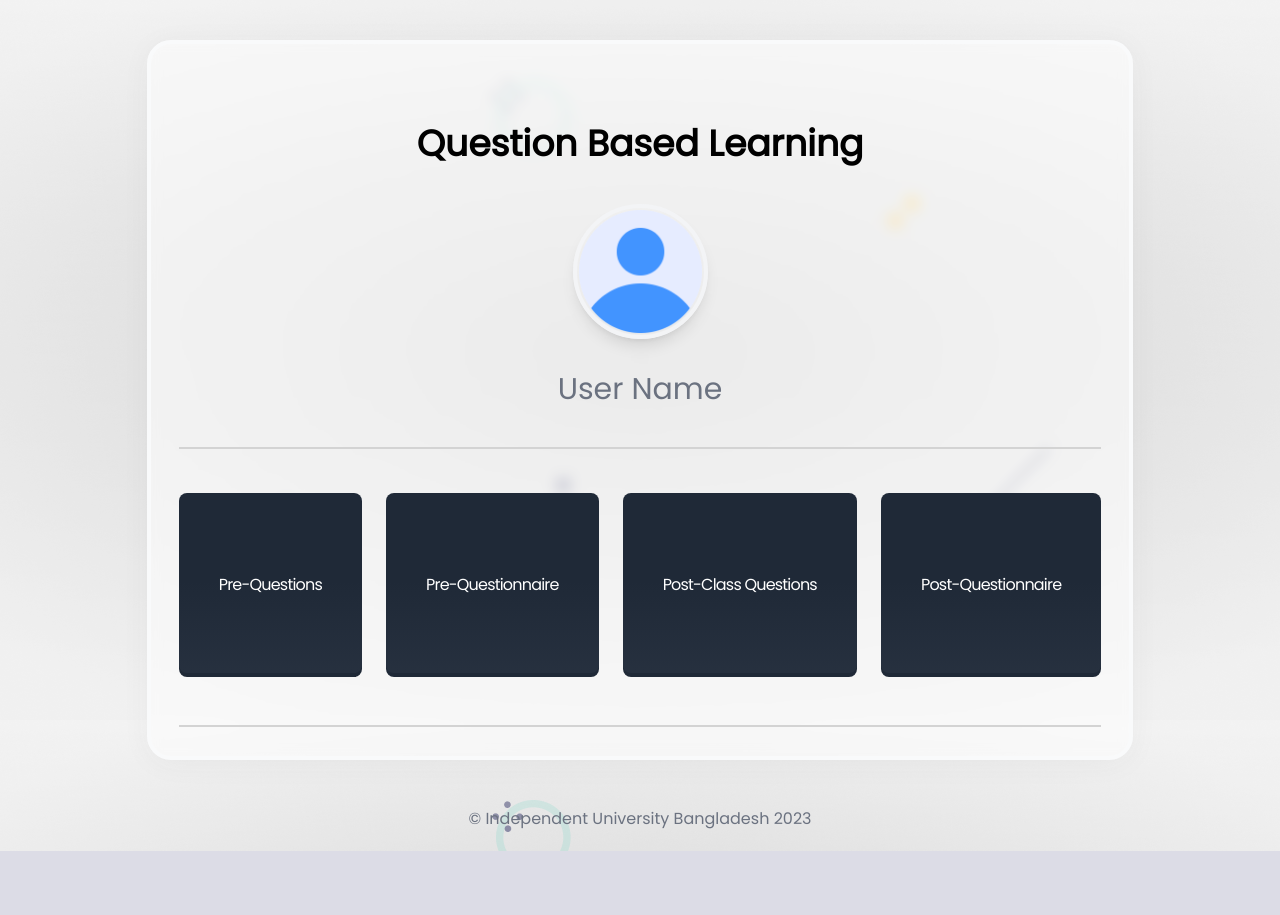
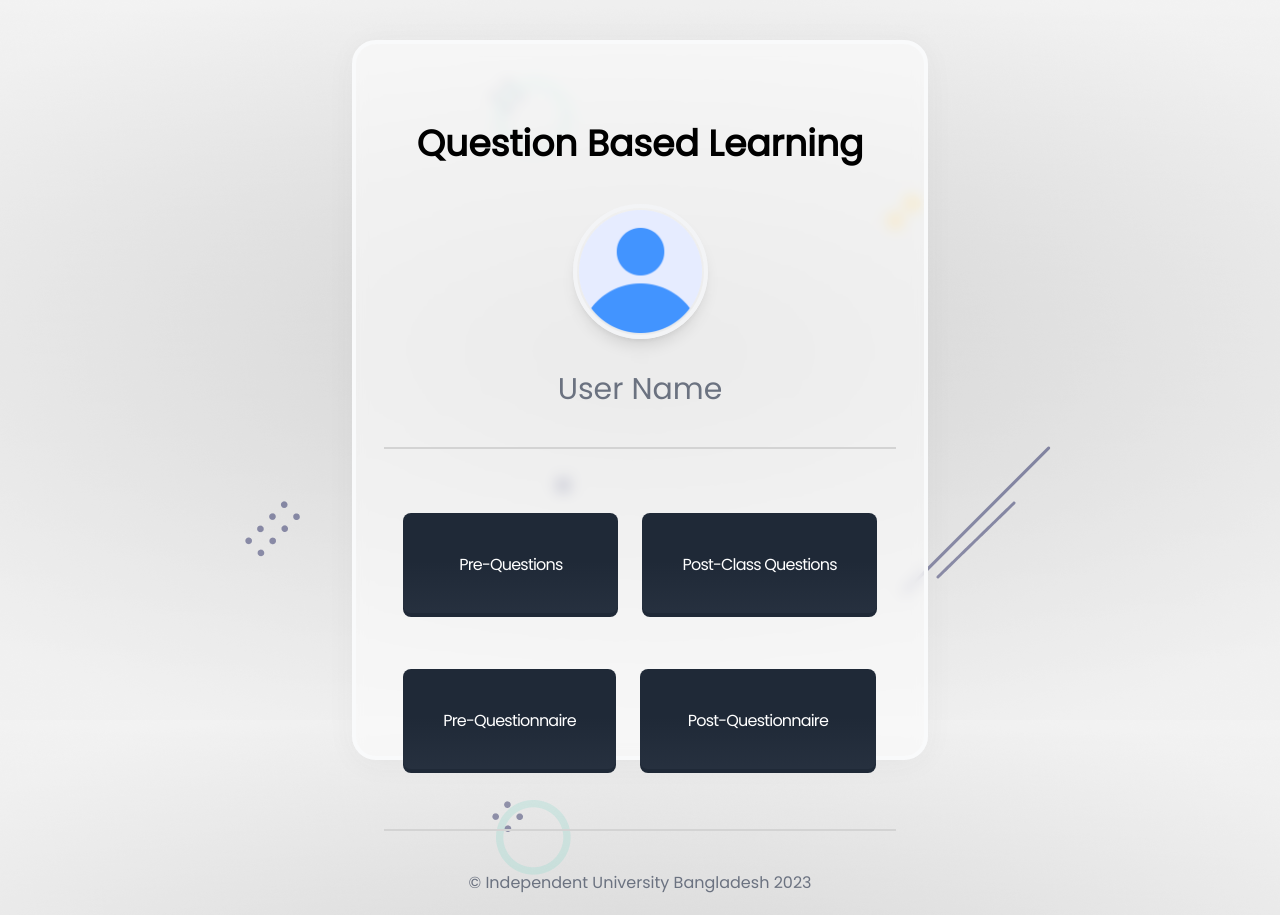
Before and after one commit to reyanzaman/Palta-Questions-v1, a React (Create React App) app in the folder client/: page /dashboard in a window 1280 px wide. Before the commit the page ends 851 px from the top, so only its background shows below. Built offline with nearby package versions, Linux system fonts and the light colour scheme.

Commit message:
UI Fixes

```diff
--- a/client/src/components/Dashboard.js
+++ b/client/src/components/Dashboard.js
@@ -1,43 +1,11 @@
-import React, { useState } from 'react'
-import { Link } from 'react-router-dom'
 import avatar from '../assets/profile_blank.png'
-import { Toaster } from 'react-hot-toast'
-import { useFormik} from 'formik'
-import { registerValidation } from '../helper/validate'
-import convertToBase64 from '../helper/convert'
 
 import styles from '../styles/Username.module.css'
 
 export default function Dashboard() {
 
-  const [file, setFile] = useState()
-
-  const formik = useFormik({
-    initialValues: {
-      email: '',
-      id: '',
-      username: '',
-      password: '',
-    },
-    validate: registerValidation,
-    validateOnBlur: false,
-    validateOnChange: false,
-    onSubmit: async values => {
-      values = await Object.assign(values, { profile: file || ''})
-      console.log(values)
-    }
-  })
-
-  /** formit doesn't support file upload so we need to create this handler*/
-  const onUpload = async e => {
-    const base64 = await convertToBase64(e.target.files[0]);
-    setFile(base64);
-  }
-
   return (
     <div className="container mx-auto">
-
-      <Toaster position='top-center' reverseOrder={false}></Toaster>
 
       <div className="flex justify-center items-center h-screen">
         <div className={styles.glass} style={{width: "45%", height:"90%"}}>
@@ -47,14 +15,11 @@ export default function Dashboard() {
           </div>
           <br></br>
 
-          <form className="py-" onSubmit={formik.handleSubmit}>
           <div className="profile flex justify-center py-4">
 
             <label htmlFor="profile">
-                <img src={file || avatar } className={styles.profile_img} alt="avatar" />
+              <img src={ avatar } className={styles.profile_img} alt="avatar" />
             </label>
-
-              <input onChange={onUpload} type="file" id='profile' name='profile'/>
           </div>
 
           <div className="textbox flex flex-col items-center gap-6">
@@ -64,41 +29,46 @@ export default function Dashboard() {
 
             <div style={{border: '1px solid #d3d3d3', width: '100%'}}></div>
 
-              <div className="w-100 flex gap-6 py-2 pt-5">
-                <a href="#_" class="relative inline-flex items-center justify-center px-10 py-20 overflow-hidden font-mono font-medium tracking-tighter text-white bg-gray-800 rounded-lg group">
+              <div className="w-100 flex flex-col gap-6 py-2 pt-5">
+                <div className="w-100 flex flex-row gap-6 py-2 pt-5">
+
+                  <a href="#_" class="relative inline-flex items-center justify-center px-14 py-10 overflow-hidden font-mono font-medium tracking-tighter text-white bg-gray-800 rounded-lg group">
                     <span class="absolute w-0 h-0 transition-all duration-500 ease-out bg-indigo-500 rounded-full group-hover:w-80 group-hover:h-80"></span>
                     <span class="absolute inset-0 w-full h-full -mt-1 rounded-lg opacity-30 bg-gradient-to-b from-transparent via-transparent to-gray-700"></span>
                     <span class="relative">Pre-Questions</span>
                   </a>
 
-                <a href="#_" class="relative inline-flex items-center justify-center px-10 py-20 overflow-hidden font-mono font-medium tracking-tighter text-white bg-gray-800 rounded-lg group">
+                  <a href="#_" class="relative inline-flex items-center justify-center px-10 py-10 overflow-hidden font-mono font-medium tracking-tighter text-white bg-gray-800 rounded-lg group">
+                    <span class="absolute w-0 h-0 transition-all duration-500 ease-out bg-indigo-500 rounded-full group-hover:w-80 group-hover:h-80"></span>
+                    <span class="absolute inset-0 w-full h-full -mt-1 rounded-lg opacity-30 bg-gradient-to-b from-transparent via-transparent to-gray-700"></span>
+                    <span class="relative">Post-Class Questions</span>
+                  </a>
+
+                </div>
+                <div className="w-100 flex flex-row gap-6 py-2 pt-5">
+
+                  <a href="#_" class="relative inline-flex items-center justify-center px-10 py-10 overflow-hidden font-mono font-medium tracking-tighter text-white bg-gray-800 rounded-lg group">
                     <span class="absolute w-0 h-0 transition-all duration-500 ease-out bg-indigo-500 rounded-full group-hover:w-80 group-hover:h-80"></span>
                     <span class="absolute inset-0 w-full h-full -mt-1 rounded-lg opacity-30 bg-gradient-to-b from-transparent via-transparent to-gray-700"></span>
                     <span class="relative">Pre-Questionnaire</span>
                   </a>
 
-                <a href="#_" class="relative inline-flex items-center justify-center px-10 py-20 overflow-hidden font-mono font-medium tracking-tighter text-white bg-gray-800 rounded-lg group">
-                <span class="absolute w-0 h-0 transition-all duration-500 ease-out bg-indigo-500 rounded-full group-hover:w-80 group-hover:h-80"></span>
-                <span class="absolute inset-0 w-full h-full -mt-1 rounded-lg opacity-30 bg-gradient-to-b from-transparent via-transparent to-gray-700"></span>
-                <span class="relative">Post-Class Questions</span>
-                </a>
-
-                <a href="#_" class="relative inline-flex items-center justify-center px-10 py-20 overflow-hidden font-mono font-medium tracking-tighter text-white bg-gray-800 rounded-lg group">
+                  <a href="#_" class="relative inline-flex items-center justify-center px-12 py-10 overflow-hidden font-mono font-medium tracking-tighter text-white bg-gray-800 rounded-lg group">
                     <span class="absolute w-0 h-0 transition-all duration-500 ease-out bg-indigo-500 rounded-full group-hover:w-80 group-hover:h-80"></span>
                     <span class="absolute inset-0 w-full h-full -mt-1 rounded-lg opacity-30 bg-gradient-to-b from-transparent via-transparent to-gray-700"></span>
                     <span class="relative">Post-Questionnaire</span>
                   </a>
+
+                </div>
               </div>
 
             </div>
 
           <div style={{border: '1px solid #d3d3d3', width: '100%', marginTop: '40px'}}></div>
 
-            <div className='text-center py-5 pt-20'>
+          <div className='text-center py-5 pt-10'>
             <span className='text-gray-500'>© Independent University Bangladesh 2023</span>
           </div>
-
-          </form>
 
         </div>
       </div>
--- a/client/src/components/Password.js
+++ b/client/src/components/Password.js
@@ -30,9 +30,9 @@ export default function Password() {
         <div className={styles.glass}>
 
           <div className="title flex flex-col items-center">
-            <h4 className="text-5xl font-bold">Good to See You Again!</h4>
-            <span className="py-4 text-xl w-2/3 text-center text-gray-500">
-              I know it is a pain to login everytime, but please allow me to verify your credentials!
+            <h4 className="text-4xl font-bold">Good to See You Again!</h4>
+            <span className="py-4 text-lg w-2/3 text-center text-gray-500">
+              Please allow me to verify your credentials
             </span>
           </div>
 
--- a/client/src/components/Recovery.js
+++ b/client/src/components/Recovery.js
@@ -14,9 +14,9 @@ export default function Recovery() {
         <div className={styles.glass}>
 
           <div className="title flex flex-col items-center">
-            <h4 className="text-5xl font-bold">Password Recovery</h4>
-            <span className="py-4 text-xl w-2/3 text-center text-gray-500">
-              Let's not forget the password next time! Recovery Process initiated...
+            <h4 className="text-4xl font-bold">Password Recovery</h4>
+            <span className="py-4 text-lg w-2/3 text-center text-gray-500">
+              Let's not forget the password next time!
             </span>
           </div>
 
--- a/client/src/components/Username.js
+++ b/client/src/components/Username.js
@@ -30,9 +30,9 @@ export default function Username() {
         <div className={styles.glass}>
 
           <div className="title flex flex-col items-center">
-            <h4 className="text-5xl font-bold">Welcome to QBL</h4>
-            <span className="py-4 text-xl w-2/3 text-center text-gray-500">
-              Spark your brain and enhance your learning through the art of questioning
+            <h4 className="text-4xl font-bold">Welcome to QBL</h4>
+            <span className="py-4 text-lg w-2/3 text-center text-gray-500">
+              Kindle your brain through questioning
             </span>
           </div>
 
--- a/client/src/index.css
+++ b/client/src/index.css
@@ -11,4 +11,5 @@
 body{
     background: #dcdce6;
     background-image: url('./assets/background.png');
+    background-repeat: no;
 }
```
Also changed, not shown: client/src/components/Register.js (+11 -4 lines). Lines whose indentation alone changed are shown as unchanged.
